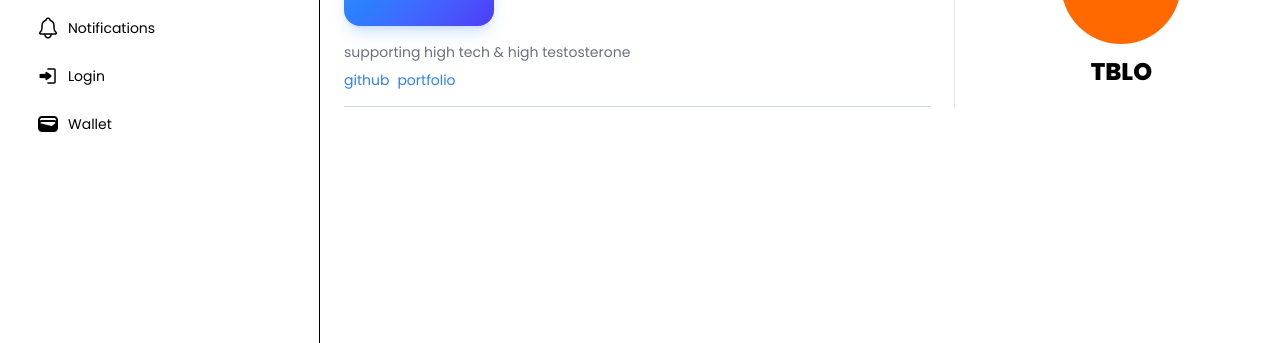
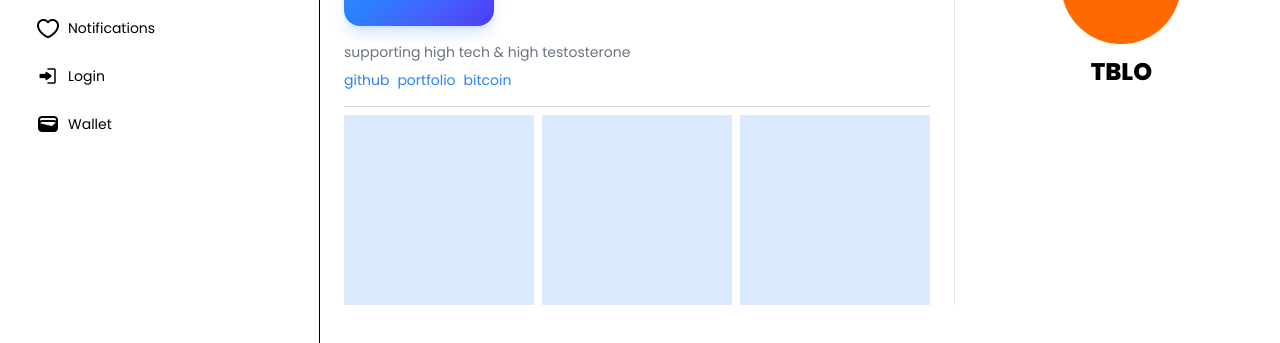
Before and after one commit to achmadfauzanhusain/frontend-startup-l19, a Next.js app: page /community in a window 1280 px wide. Shown: the part 229-572 px from the top of the page. Built offline with nearby package versions, Linux system fonts and the light colour scheme; what wagmi would draw is missing.

Commit message:
style(profile)

```diff
--- a/components/sidebar.js
+++ b/components/sidebar.js
@@ -83,7 +83,6 @@ const Sidebar = () => {
             className="flex flex-col items-center justify-center text-xs text-gray-600"
           >
             <Image src={item.icon} alt={item.label} width={24} height={24} />
-            <p className="opacity-75 text-[9px]">{item.label}</p>
           </Link>
         ))}
       </div>
--- a/pages/[hashAddress].js
+++ b/pages/[hashAddress].js
@@ -62,11 +62,27 @@ const Wallet = () => {
                         <Link href="https://fauzanhusain.com" className="text-xs md:text-sm text-blue-500 hover:text-blue-700">
                             portfolio
                         </Link>
+
+                        <Link href="https://fauzanhusain.com" className="text-xs md:text-sm text-blue-500 hover:text-blue-700">
+                            bitcoin
+                        </Link>
                     </div>
                 </div>
                 <hr className="mt-4 text-gray-300" />
 
+                <div className="mt-2">
+                    <div className="grid grid-cols-3 gap-1 md:gap-2">
+                        <div className="w-full aspect-square bg-blue-100">
 
+                        </div>
+                        <div className="w-full aspect-square bg-blue-100">
+
+                        </div>
+                        <div className="w-full aspect-square bg-blue-100">
+
+                        </div>
+                    </div>
+                </div>
             </div>
 
             <ConnectWallet />
--- a/pages/login.js
+++ b/pages/login.js
@@ -99,17 +99,11 @@ const Login = () => {
                     <div className="grid grid-cols-2 justify-start gap-2 md:gap-4 mt-4">
                         <div className="flex flex-col gap-2 text-xs sm:text-sm">
                             <div className="flex items-center justify-between">
-                                <p>Display Name</p>
-                                <p>:</p>
-                            </div>
-
-                            <div className="flex items-center justify-between">
                                 <p>Wallet Address</p>
                                 <p>:</p>
                             </div>
                         </div>
                         <div className="flex flex-col gap-2 text-xs sm:text-sm text-gray-500">
-                            <p>-</p>
                             <p className="break-all">{address}</p>
                         </div>
                     </div>
```
Also changed, not shown: public/icon/notifications.png.
